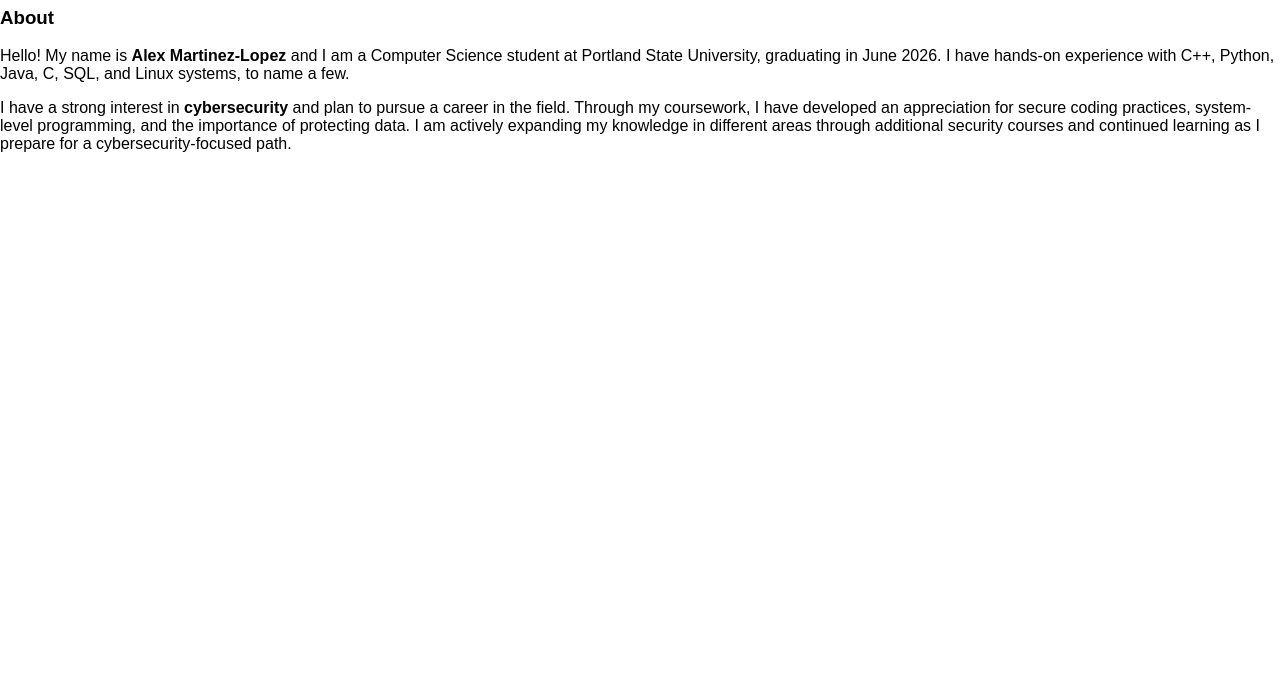
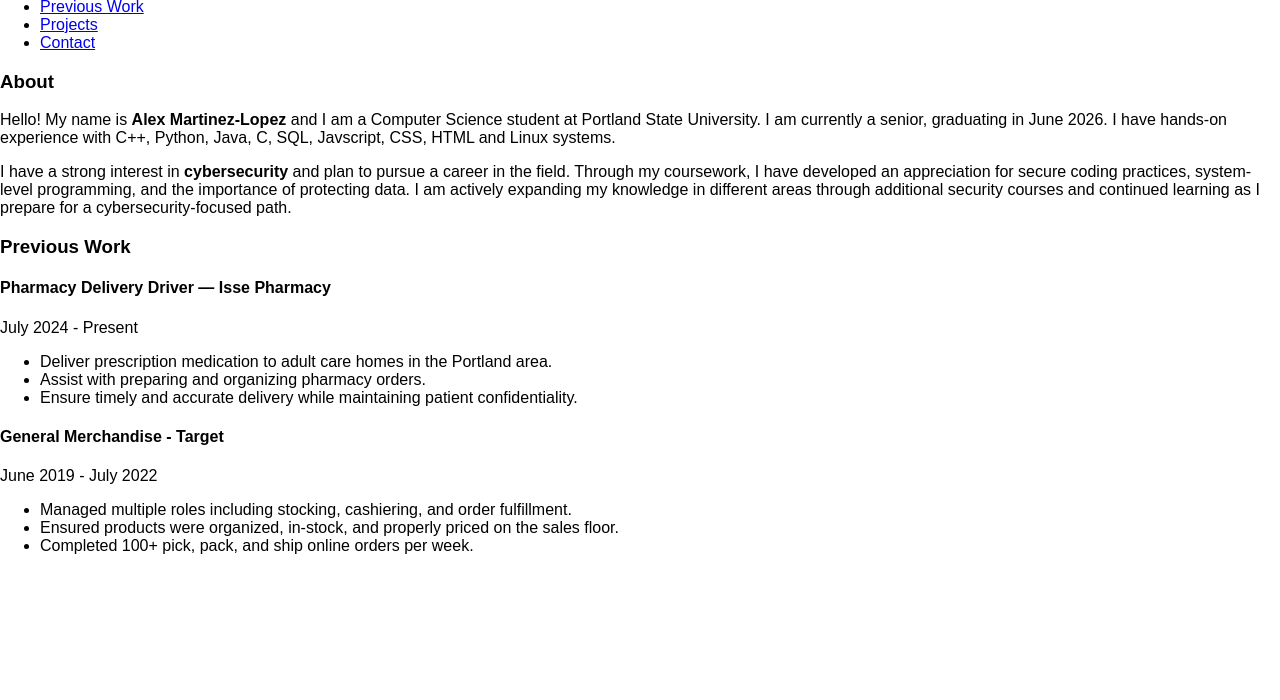
Before and after one commit to alemart2/alemart2.github.io, a plain HTML site: page index.html in a window 1280 px wide. Shown: the part 100-800 px from the top of the page. Drawn offline with Linux system fonts and the light colour scheme; files whose address does not match are found by name.

Commit message:
Added navbar and Previous Work sections

```diff
--- a/index.html
+++ b/index.html
@@ -9,6 +9,7 @@
 
   <body>
     <header>
+      <h1 class="site-title">Alex Martinez-Lopez</h1>
       <nav>
         <ul>
           <li><a href="#about">About</a></li>
@@ -18,14 +19,14 @@
         </ul>
       </nav>
     </header>
-    <section class="main">
+    <main class="main">
       <section id="about">
         <h3>About</h3>
         <p>
           Hello! My name is <strong>Alex Martinez-Lopez</strong> and I am a
-          Computer Science student at Portland State University, graduating in
-          June 2026. I have hands-on experience with C++, Python, Java, C, SQL,
-          and Linux systems, to name a few.
+          Computer Science student at Portland State University. I am currently
+          a senior, graduating in June 2026. I have hands-on experience with
+          C++, Python, Java, C, SQL, Javscript, CSS, HTML and Linux systems.
         </p>
 
         <p>
@@ -37,8 +38,42 @@
           continued learning as I prepare for a cybersecurity-focused path.
         </p>
       </section>
+
+      <!-- WORK SECTION -->
       <section id="work">
-        <!-- Previous work will go here -->
+        <h3>Previous Work</h3>
+
+        <div class="job">
+          <h4>Pharmacy Delivery Driver — Isse Pharmacy</h4>
+          <p class="job-date">July 2024 - Present</p>
+          <ul>
+            <li>
+              Deliver prescription medication to adult care homes in the
+              Portland area.
+            </li>
+            <li>Assist with preparing and organizing pharmacy orders.</li>
+            <li>
+              Ensure timely and accurate delivery while maintaining patient
+              confidentiality.
+            </li>
+          </ul>
+        </div>
+
+        <div class="job">
+          <h4>General Merchandise - Target</h4>
+          <p class="job-date">June 2019 - July 2022</p>
+          <ul>
+            <li>
+              Managed multiple roles including stocking, cashiering, and order
+              fulfillment.
+            </li>
+            <li>
+              Ensured products were organized, in-stock, and properly priced on
+              the sales floor.
+            </li>
+            <li>Completed 100+ pick, pack, and ship online orders per week.</li>
+          </ul>
+        </div>
       </section>
 
       <section id="projects">
@@ -47,7 +82,7 @@
       <section id="contact">
         <!-- Contact form will be placed here -->
       </section>
-    </section>
+    </main>
 
     <script src="js/main.js"></script>
   </body>
```
